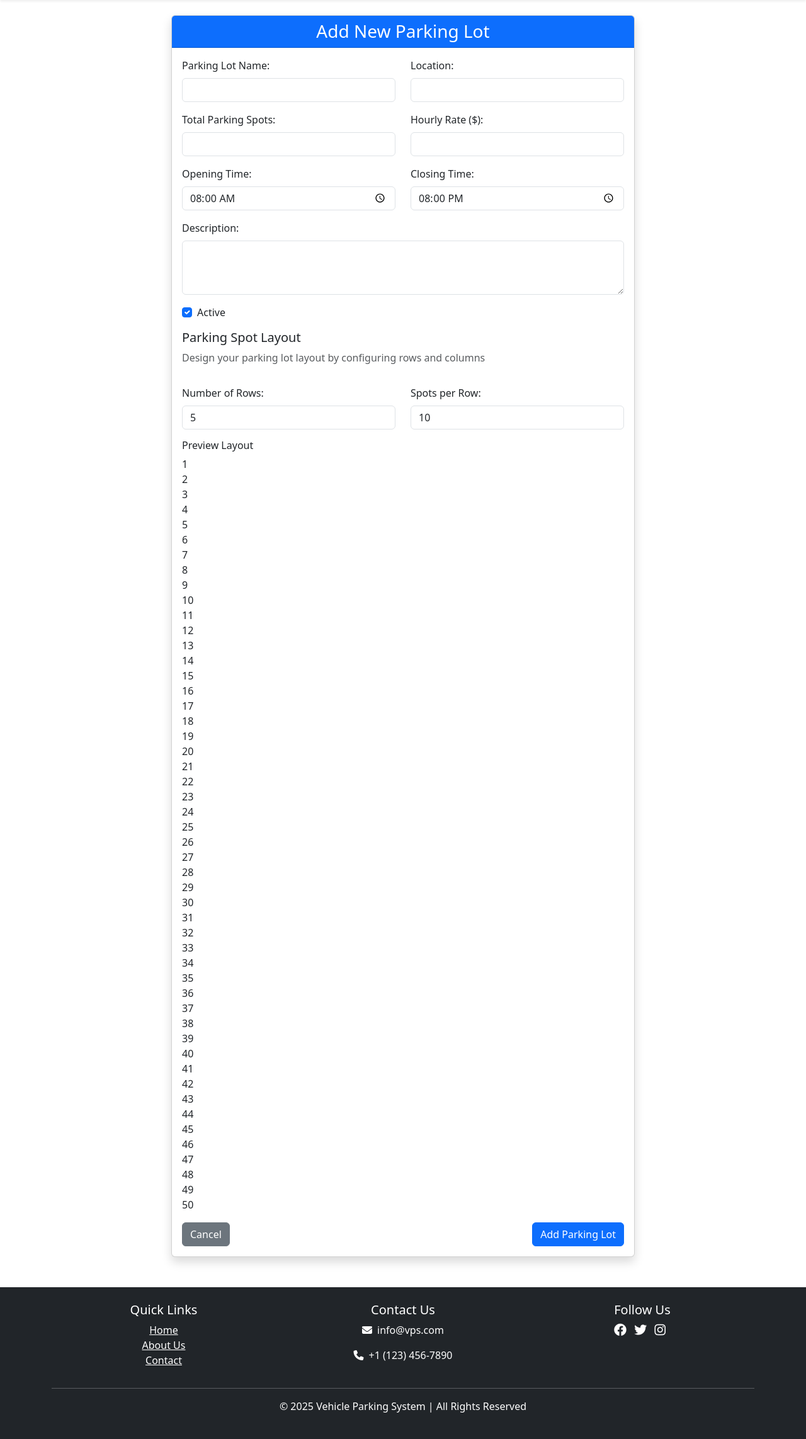
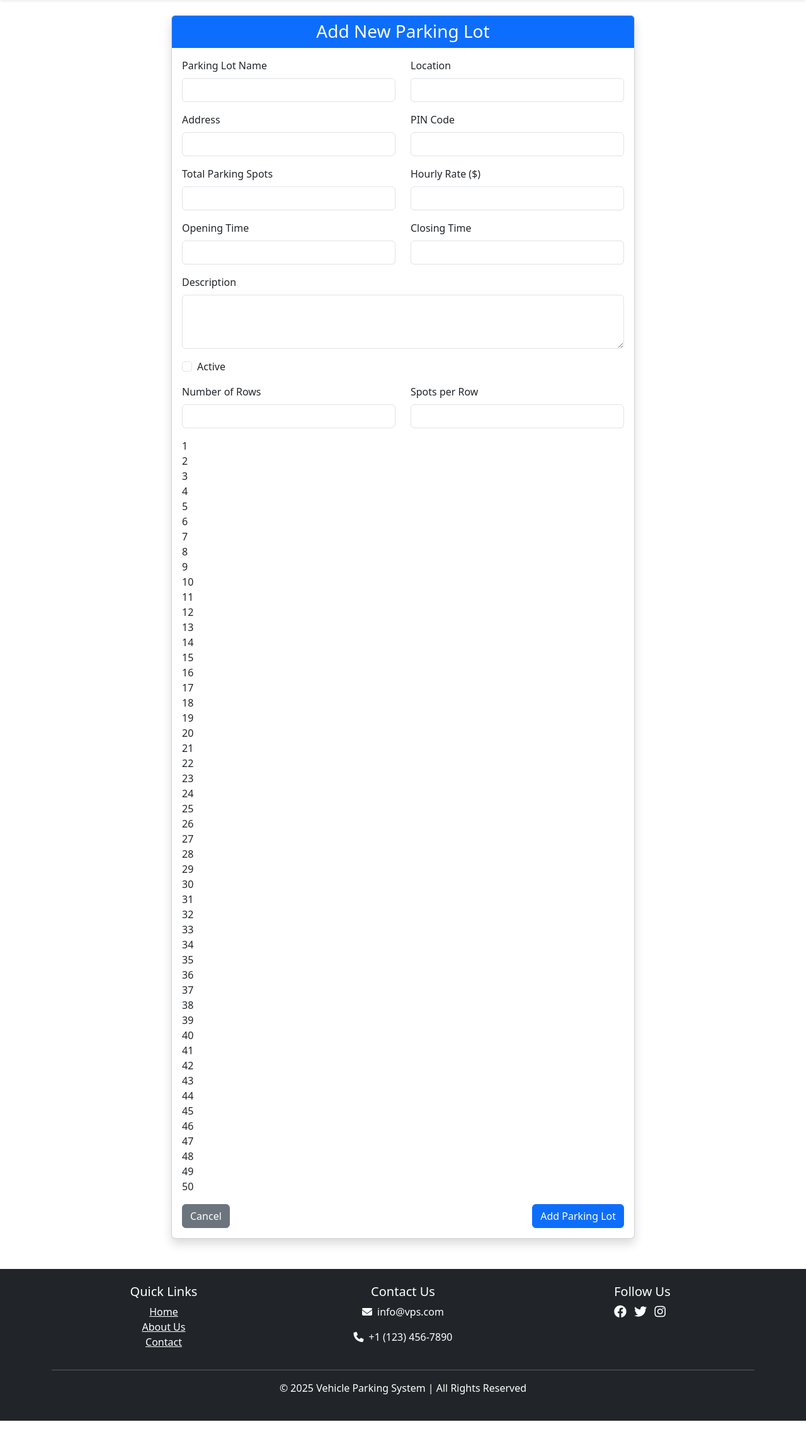
Before and after one commit to Sagar-03/vehicle_parking_system, a Flask app: page /admin/add_parking_lot in a window 1280 px wide. Shown: the part 88-2373 px from the top of the page at 63% size. After the commit the page ends 2344 px from the top, so only its background shows below. Run offline with Flask 3, Linux system fonts and the light colour scheme; a user stored in the database is signed in; some libraries are stand-ins or nearby versions.

Commit message:
updated new Functionality

```diff
--- a/extensions.py
+++ b/extensions.py
@@ -4,6 +4,7 @@ from flask_login import LoginManager
 # Initialize extensions
 db = SQLAlchemy()
 login_manager = LoginManager()
+
 
 @login_manager.user_loader
 def load_user(user_id):
--- a/routes/admin_routes.py
+++ b/routes/admin_routes.py
@@ -214,48 +214,53 @@ def dashboard():
 @admin_required
 def add_parking_lot():
     form = ParkingLotForm(request.form)
+    if request.method == 'POST':
+        print(form.errors)  # See exact validation failures
+    if request.method == 'POST' and form.validate():
+        # Extract form data
+        name = form.name.data
+        address = form.address.data
+        pin_code = form.pin_code.data
+        price = float(form.hourly_rate.data)
+        total_spots = int(form.total_spots.data)
+        num_rows = int(form.num_rows.data)
+        num_cols = int(form.num_cols.data)
+        location = form.location.data if hasattr(form, 'location') else ''
+        description = form.description.data if hasattr(form, 'description') else ''
+        is_active = form.is_active.data if hasattr(form, 'is_active') else True
+        postcode_level = None
+        # Create the parking lot
+        lot = ParkingLot(
+            name=name,
+            address=address,
+            pin_code=pin_code,
+            price=price,
+            total_spots=total_spots,
+            available_spots=total_spots,
+            postcode_level=postcode_level
+        )
+        db.session.add(lot)
+        db.session.commit()
+        # Generate parking spots for the lot
+        spot_count = 1
+        for row in range(1, num_rows + 1):
+            for col in range(1, num_cols + 1):
+                if spot_count > total_spots:
+                    break
+                spot_type = 'standard'
+                spot = ParkingSpot(
+                    lot_id=lot.id,
+                    spot_number=spot_count,
+                    spot_type=spot_type,
+                    is_available=True
+                )
+                db.session.add(spot)
+                spot_count += 1
+        db.session.commit()
+        flash('Parking lot added successfully!', 'success')
+        return redirect(url_for('admin.dashboard'))
+    return render_template('admin/add_parking_lot.html', form=form)
 
-    if request.method == 'POST' and form.validate():
-        # Create new parking lot
-        new_lot = ParkingLot(
-            name=form.name.data,
-            address=form.address.data,
-            pin_code=form.pin_code.data,
-            price=float(form.hourly_rate.data),
-            total_spots=form.total_spots.data
-        )
-
-        db.session.add(new_lot)
-        db.session.commit()
-
-        # Create parking spots for the lot
-        num_rows = form.num_rows.data
-        num_cols = form.num_cols.data
-
-        for i in range(1, form.total_spots.data + 1):
-            # Set some spots as special types (every 10th spot is disabled, every 15th is electric)
-            spot_type = 'standard'
-            if i % 10 == 0:
-                spot_type = 'disabled'
-            elif i % 15 == 0:
-                spot_type = 'electric'
-
-            new_spot = ParkingSpot(
-                lot_id=new_lot.id,
-                spot_number=i,
-                spot_type=spot_type
-            )
-            db.session.add(new_spot)
-
-        db.session.commit()
-
-        # Update available spots count in the lot
-        new_lot.update_available_spots()
-
-        flash(f'Parking lot "{form.name.data}" with {form.total_spots.data} spots added successfully!', 'success')
-        return redirect(url_for('admin.dashboard'))
-
-    return render_template('admin/add_parking_lot.html', form=form)
 
 # View all parking spots
 @admin_bp.route('/view_parking_spots')
--- a/templates/admin/add_parking_lot.html
+++ b/templates/admin/add_parking_lot.html
@@ -3,6 +3,17 @@
 {% block title %}Add Parking Lot - Vehicle Parking System{% endblock %}
 
 {% block content %}
+{% with messages = get_flashed_messages(with_categories=true) %}
+  {% if messages %}
+    {% for category, message in messages %}
+      <div class="alert alert-{{ category }} alert-dismissible fade show" role="alert">
+        {{ message }}
+        <button type="button" class="btn-close" data-bs-dismiss="alert" aria-label="Close"></button>
+      </div>
+    {% endfor %}
+  {% endif %}
+{% endwith %}
+
 <div class="row justify-content-center">
     <div class="col-md-8">
         <div class="card shadow">
@@ -15,79 +26,111 @@
 
                     <div class="row mb-3">
                         <div class="col-md-6">
-                            <label for="name" class="form-label">Parking Lot Name:</label>
-                            <input type="text" class="form-control" id="name" name="name" required>
+                            {{ form.name.label(class="form-label") }}
+                            {{ form.name(class="form-control") }}
+                            {% for error in form.name.errors %}
+                                <div class="text-danger small">{{ error }}</div>
+                            {% endfor %}
                         </div>
                         <div class="col-md-6">
-                            <label for="location" class="form-label">Location:</label>
-                            <input type="text" class="form-control" id="location" name="location" required>
+                            {{ form.location.label(class="form-label") }}
+                            {{ form.location(class="form-control") }}
+                            {% for error in form.location.errors %}
+                                <div class="text-danger small">{{ error }}</div>
+                            {% endfor %}
                         </div>
                     </div>
 
                     <div class="row mb-3">
                         <div class="col-md-6">
-                            <label for="total_spots" class="form-label">Total Parking Spots:</label>
-                            <input type="number" class="form-control" id="total_spots" name="total_spots" min="1" required>
+                            {{ form.address.label(class="form-label") }}
+                            {{ form.address(class="form-control") }}
+                            {% for error in form.address.errors %}
+                                <div class="text-danger small">{{ error }}</div>
+                            {% endfor %}
                         </div>
                         <div class="col-md-6">
-                            <label for="hourly_rate" class="form-label">Hourly Rate ($):</label>
-                            <input type="number" class="form-control" id="hourly_rate" name="hourly_rate" min="0" step="0.01" required>
+                            {{ form.pin_code.label(class="form-label") }}
+                            {{ form.pin_code(class="form-control") }}
+                            {% for error in form.pin_code.errors %}
+                                <div class="text-danger small">{{ error }}</div>
+                            {% endfor %}
                         </div>
                     </div>
 
                     <div class="row mb-3">
                         <div class="col-md-6">
-                            <label for="opening_time" class="form-label">Opening Time:</label>
-                            <input type="time" class="form-control" id="opening_time" name="opening_time" required>
+                            {{ form.total_spots.label(class="form-label") }}
+                            {{ form.total_spots(class="form-control") }}
+                            {% for error in form.total_spots.errors %}
+                                <div class="text-danger small">{{ error }}</div>
+                            {% endfor %}
                         </div>
                         <div class="col-md-6">
-                            <label for="closing_time" class="form-label">Closing Time:</label>
-                            <input type="time" class="form-control" id="closing_time" name="closing_time" required>
-                        </div>
-                    </div>
-
-                    <div class="mb-3">
-                        <label for="description" class="form-label">Description:</label>
-                        <textarea class="form-control" id="description" name="description" rows="3"></textarea>
-                    </div>
-
-                    <div class="mb-3">
-                        <div class="form-check">
-                            <input class="form-check-input" type="checkbox" id="is_active" name="is_active" checked>
-                            <label class="form-check-label" for="is_active">
-                                Active
-                            </label>
-                        </div>
-                    </div>
-
-                    <div class="row mb-3">
-                        <div class="col-12">
-                            <h5>Parking Spot Layout</h5>
-                            <p class="text-muted">Design your parking lot layout by configuring rows and columns</p>
+                            {{ form.hourly_rate.label(class="form-label") }}
+                            {{ form.hourly_rate(class="form-control") }}
+                            {% for error in form.hourly_rate.errors %}
+                                <div class="text-danger small">{{ error }}</div>
+                            {% endfor %}
                         </div>
                     </div>
 
                     <div class="row mb-3">
                         <div class="col-md-6">
-                            <label for="num_rows" class="form-label">Number of Rows:</label>
-                            <input type="number" class="form-control" id="num_rows" name="num_rows" min="1" value="5" required>
+                            {{ form.opening_time.label(class="form-label") }}
+                            {{ form.opening_time(class="form-control") }}
+                            {% for error in form.opening_time.errors %}
+                                <div class="text-danger small">{{ error }}</div>
+                            {% endfor %}
                         </div>
                         <div class="col-md-6">
-                            <label for="num_cols" class="form-label">Spots per Row:</label>
-                            <input type="number" class="form-control" id="num_cols" name="num_cols" min="1" value="10" required>
+                            {{ form.closing_time.label(class="form-label") }}
+                            {{ form.closing_time(class="form-control") }}
+                            {% for error in form.closing_time.errors %}
+                                <div class="text-danger small">{{ error }}</div>
+                            {% endfor %}
                         </div>
                     </div>
 
                     <div class="mb-3">
-                        <h6>Preview Layout</h6>
-                        <div id="layout_preview" class="parking-grid-layout mb-3">
-                            <!-- JavaScript will generate the layout preview here -->
+                        {{ form.description.label(class="form-label") }}
+                        {{ form.description(class="form-control", rows=3) }}
+                        {% for error in form.description.errors %}
+                            <div class="text-danger small">{{ error }}</div>
+                        {% endfor %}
+                    </div>
+
+                    <div class="form-check mb-3">
+                        {{ form.is_active(class="form-check-input") }}
+                        {{ form.is_active.label(class="form-check-label") }}
+                        {% for error in form.is_active.errors %}
+                            <div class="text-danger small">{{ error }}</div>
+                        {% endfor %}
+                    </div>
+
+                    <div class="row mb-3">
+                        <div class="col-md-6">
+                            {{ form.num_rows.label(class="form-label") }}
+                            {{ form.num_rows(class="form-control") }}
+                            {% for error in form.num_rows.errors %}
+                                <div class="text-danger small">{{ error }}</div>
+                            {% endfor %}
+                        </div>
+                        <div class="col-md-6">
+                            {{ form.num_cols.label(class="form-label") }}
+                            {{ form.num_cols(class="form-control") }}
+                            {% for error in form.num_cols.errors %}
+                                <div class="text-danger small">{{ error }}</div>
+                            {% endfor %}
                         </div>
                     </div>
 
+                    <!-- Layout preview element -->
+                    <div id="layout_preview" class="parking-grid-layout mb-3"></div>
+
                     <div class="d-flex justify-content-between">
                         <a href="{{ url_for('admin.dashboard') }}" class="btn btn-secondary">Cancel</a>
-                        <button type="submit" class="btn btn-primary">Add Parking Lot</button>
+                        {{ form.submit(class="btn btn-primary") }}
                     </div>
                 </form>
             </div>
@@ -98,15 +141,21 @@
 
 {% block scripts %}
 <script>
-    // Generate layout preview
     function generateLayoutPreview() {
-        const numRows = parseInt(document.getElementById('num_rows').value) || 5;
-        const numCols = parseInt(document.getElementById('num_cols').value) || 10;
-        const totalSpots = parseInt(document.getElementById('total_spots').value) || (numRows * numCols);
+        const layoutPreview = document.getElementById('layout_preview');
+        if (!layoutPreview) return;
 
-        const layoutPreview = document.getElementById('layout_preview');
+        const numRowsInput = document.getElementById('num_rows');
+        const numColsInput = document.getElementById('num_cols');
+        const totalSpotsInput = document.getElementById('total_spots');
+
+        if (!numRowsInput || !numColsInput || !totalSpotsInput) return;
+
+        const numRows = parseInt(numRowsInput.value) || 5;
+        const numCols = parseInt(numColsInput.value) || 10;
+        const totalSpots = parseInt(totalSpotsInput.value) || (numRows * numCols);
+
         layoutPreview.innerHTML = '';
-
         let spotCount = 1;
 
         for (let i = 0; i < numRows; i++) {
@@ -127,34 +176,29 @@
         }
     }
 
-    // Event listeners for layout changes
-    document.getElementById('num_rows').addEventListener('input', generateLayoutPreview);
-    document.getElementById('num_cols').addEventListener('input', generateLayoutPreview);
-    document.getElementById('total_spots').addEventListener('input', generateLayoutPreview);
+    document.addEventListener('DOMContentLoaded', function () {
+        const numRowsInput = document.getElementById('num_rows');
+        const numColsInput = document.getElementById('num_cols');
+        const totalSpotsInput = document.getElementById('total_spots');
 
-    // Initialize the layout preview
-    document.addEventListener('DOMContentLoaded', function() {
-        // Set default times
-        document.getElementById('opening_time').value = '08:00';
-        document.getElementById('closing_time').value = '20:00';
+        // Attach event listeners only if inputs exist
+        if (numRowsInput && numColsInput && totalSpotsInput) {
+            numRowsInput.addEventListener('input', generateLayoutPreview);
+            numColsInput.addEventListener('input', generateLayoutPreview);
+            totalSpotsInput.addEventListener('input', generateLayoutPreview);
 
-        // Generate initial layout preview
+            numRowsInput.addEventListener('change', function () {
+                totalSpotsInput.value = parseInt(numRowsInput.value || 1) * parseInt(numColsInput.value || 1);
+                generateLayoutPreview();
+            });
+
+            numColsInput.addEventListener('change', function () {
+                totalSpotsInput.value = parseInt(numRowsInput.value || 1) * parseInt(numColsInput.value || 1);
+                generateLayoutPreview();
+            });
+        }
+
         generateLayoutPreview();
-
-        // Update total spots when rows or columns change
-        document.getElementById('num_rows').addEventListener('change', function() {
-            const numRows = parseInt(this.value) || 5;
-            const numCols = parseInt(document.getElementById('num_cols').value) || 10;
-            document.getElementById('total_spots').value = numRows * numCols;
-            generateLayoutPreview();
-        });
-
-        document.getElementById('num_cols').addEventListener('change', function() {
-            const numRows = parseInt(document.getElementById('num_rows').value) || 5;
-            const numCols = parseInt(this.value) || 10;
-            document.getElementById('total_spots').value = numRows * numCols;
-            generateLayoutPreview();
-        });
     });
 </script>
 {% endblock %}
--- a/templates/admin/admin_dashboard.html
+++ b/templates/admin/admin_dashboard.html
@@ -12,7 +12,7 @@
                 <button class="nav-link" id="nav-users-tab" data-bs-toggle="tab" data-bs-target="#nav-users" type="button" role="tab">Users</button>
                 <button class="nav-link" id="nav-parking-tab" data-bs-toggle="tab" data-bs-target="#nav-parking" type="button" role="tab">Parking</button>
                 <button class="nav-link" id="nav-stats-tab" data-bs-toggle="tab" data-bs-target="#nav-stats" type="button" role="tab">Statistics</button>
-                <button class="nav-link" id="nav-logs-tab" data-bs-toggle="tab" data-bs-target="#nav-logs" type="button" role="tab">Logs</button>
+                <!-- <button class="nav-link" id="nav-logs-tab" data-bs-toggle="tab" data-bs-target="#nav-logs" type="button" role="tab">Logs</button> -->
             </div>
         </nav>
     </div>
--- a/templates/shared/base.html
+++ b/templates/shared/base.html
@@ -8,7 +8,7 @@
     <link href="https://cdn.jsdelivr.net/npm/bootstrap@5.3.0/dist/css/bootstrap.min.css" rel="stylesheet">
     <link rel="stylesheet" href="https://cdnjs.cloudflare.com/ajax/libs/font-awesome/6.4.0/css/all.min.css">
 </head>
-<body>
+<body class="d-flex flex-column min-vh-100">
     <header class="bg-primary text-white p-3 shadow-sm">
         <div class="container">
             <div class="d-flex justify-content-between align-items-center">
@@ -47,6 +47,8 @@
         </div>
     </header>
 
+
+    <main class="flex-grow-1">
         <div class="container mt-4">
             {% with messages = get_flashed_messages(with_categories=true) %}
                 {% if messages %}
@@ -61,6 +63,7 @@
 
             {% block content %}{% endblock %}
         </div>
+    </main>
 
     <footer class="mt-5 p-4 bg-dark text-white text-center">
         <div class="container">
```
Also changed, not shown: models/admin.py (+13 -10 lines), models/booking.py (+35 -0 lines), models/parking_lot.py (+5 -40 lines), templates/admin/statistics.html (+36 -8 lines), templates/admin/view_user.html (+45 -52 lines), instance/parking.db. Lines whose indentation alone changed are shown as unchanged.
